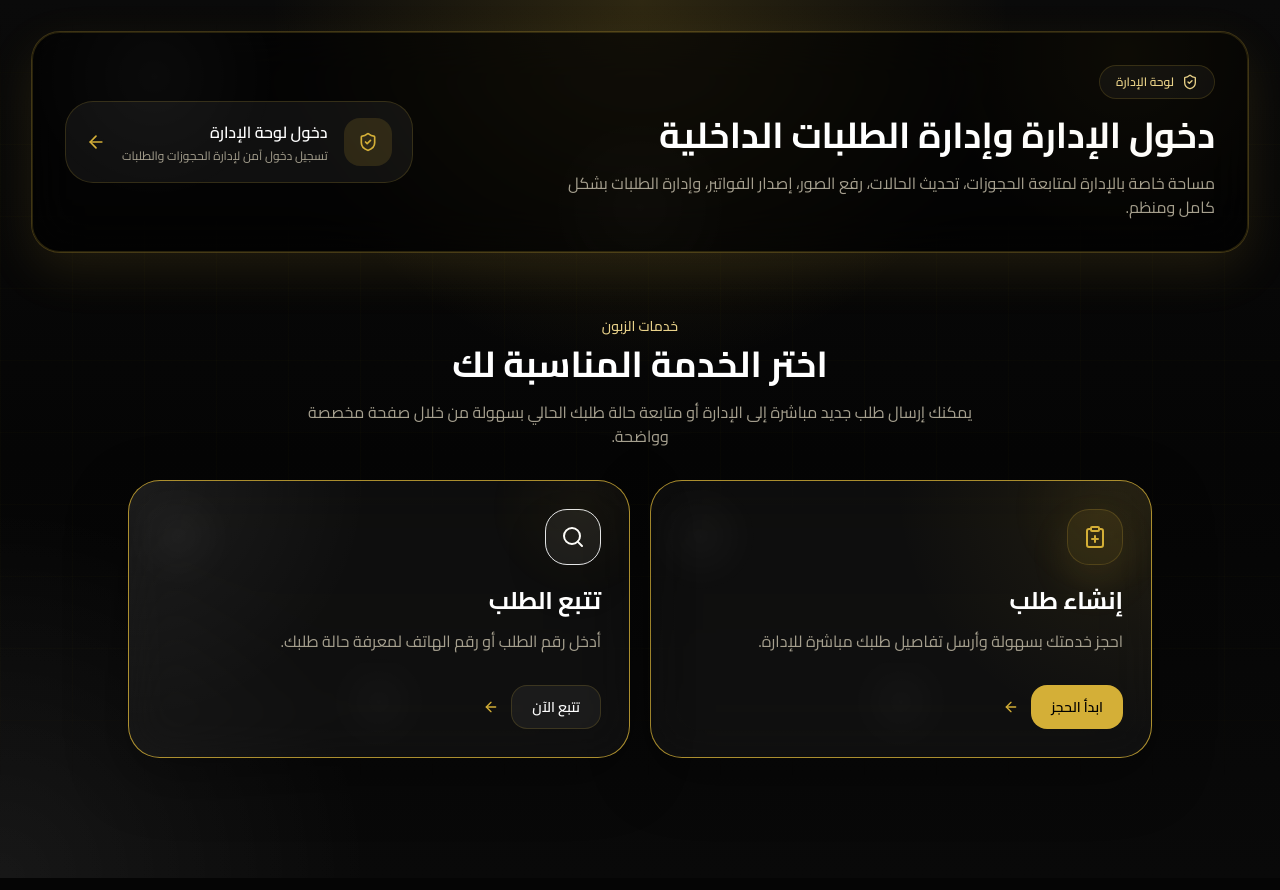
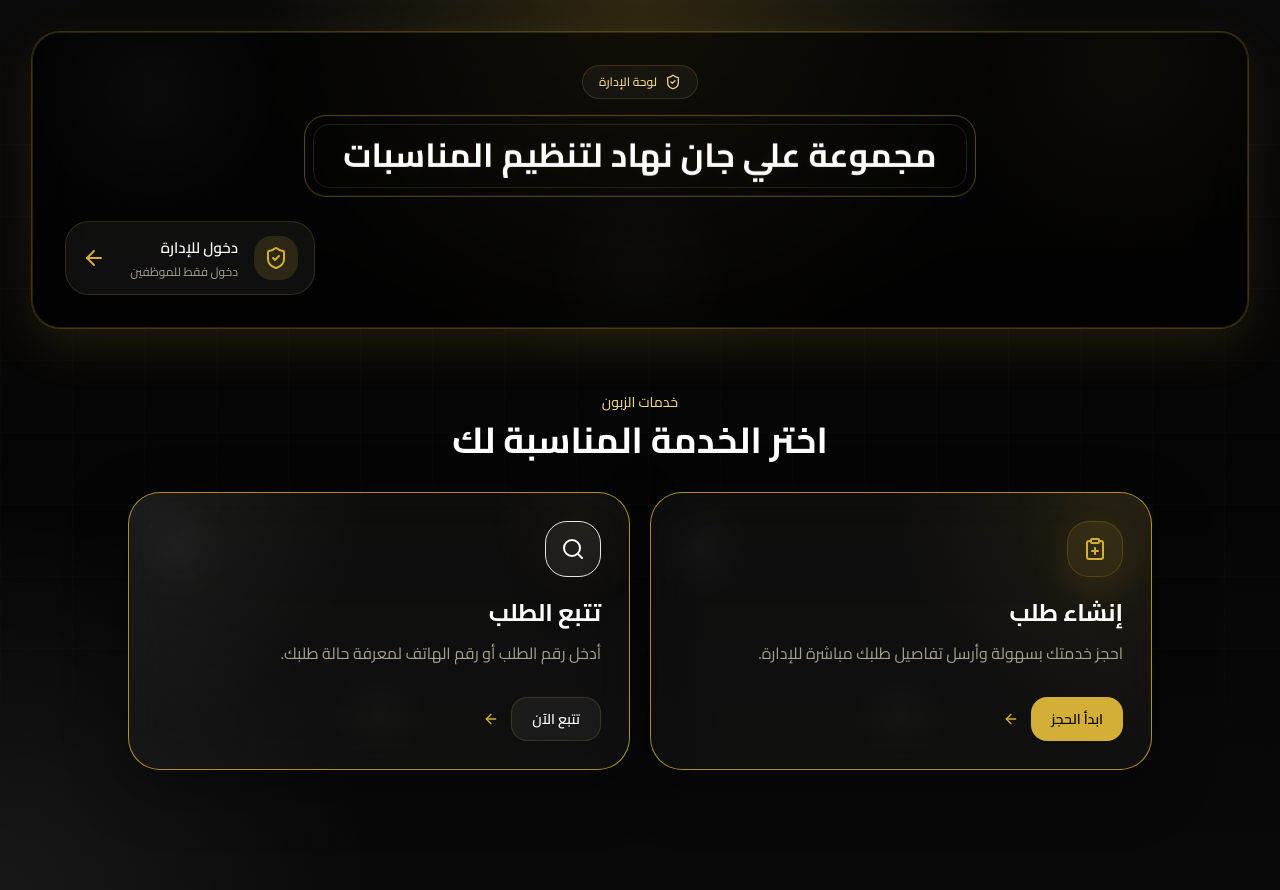
Before and after one commit to yoland11/alijan, a Next.js app: page / in a window 1280 px wide. Built offline with nearby package versions, Linux system fonts and the light colour scheme.

Commit message:
update project

```diff
--- a/app/globals.css
+++ b/app/globals.css
@@ -123,6 +123,87 @@ textarea:-webkit-autofill:focus {
       radial-gradient(circle at 50% 80%, rgba(255, 255, 255, 0.05) 0, transparent 16%);
     opacity: 0.4;
   }
+
+  .hero-title-frame {
+    position: relative;
+    display: inline-flex;
+    align-items: center;
+    justify-content: center;
+    width: min(100%, 48rem);
+    border: 1px solid rgba(212, 175, 55, 0.42);
+    border-radius: 22px;
+    padding: 0.9rem 1.1rem;
+    background: transparent;
+    box-shadow:
+      0 0 0 1px rgba(255, 255, 255, 0.03) inset,
+      0 0 0 rgba(212, 175, 55, 0);
+    transform-origin: center;
+    will-change: transform, box-shadow, border-color;
+    animation:
+      ajn-frame-float 5.2s ease-in-out infinite,
+      ajn-frame-glow 6.4s ease-in-out infinite;
+  }
+
+  .hero-title-frame::before {
+    content: "";
+    position: absolute;
+    inset: 8px;
+    border: 1px solid rgba(212, 175, 55, 0.16);
+    border-radius: 16px;
+    pointer-events: none;
+  }
+
+  .hero-title-text {
+    font-size: clamp(1.45rem, 2.6vw, 2.2rem);
+    line-height: 1.55;
+    font-weight: 700;
+    color: #fff;
+    letter-spacing: 0.01em;
+    text-wrap: balance;
+    text-shadow: 0 0 12px rgba(212, 175, 55, 0.1);
+    animation: ajn-title-shimmer 6s ease-in-out infinite;
+  }
+}
+
+@keyframes ajn-frame-glow {
+  0%,
+  100% {
+    transform: translateY(0);
+    border-color: rgba(212, 175, 55, 0.34);
+    box-shadow:
+      0 0 0 1px rgba(255, 255, 255, 0.03) inset,
+      0 0 0 rgba(212, 175, 55, 0);
+  }
+
+  50% {
+    transform: translateY(-1px);
+    border-color: rgba(212, 175, 55, 0.54);
+    box-shadow:
+      0 0 0 1px rgba(255, 255, 255, 0.04) inset,
+      0 0 24px rgba(212, 175, 55, 0.1);
+  }
+}
+
+@keyframes ajn-frame-float {
+  0%,
+  100% {
+    transform: translate3d(0, 0, 0);
+  }
+
+  50% {
+    transform: translate3d(0, -2px, 0);
+  }
+}
+
+@keyframes ajn-title-shimmer {
+  0%,
+  100% {
+    text-shadow: 0 0 10px rgba(212, 175, 55, 0.08);
+  }
+
+  50% {
+    text-shadow: 0 0 18px rgba(212, 175, 55, 0.16);
+  }
 }
 
 @media (max-width: 640px) {
@@ -140,4 +221,15 @@ textarea:-webkit-autofill:focus {
   .surface-panel-strong {
     border-radius: 24px;
   }
+
+  .hero-title-frame {
+    width: 100%;
+    padding: 0.85rem 1rem;
+    border-radius: 20px;
+  }
+
+  .hero-title-frame::before {
+    inset: 7px;
+    border-radius: 14px;
+  }
 }
--- a/app/page.tsx
+++ b/app/page.tsx
@@ -6,38 +6,34 @@ export default function HomePage() {
     <div className="page-shell pb-24">
       <div className="section-shell space-y-8 pt-5 sm:space-y-10 sm:pt-8">
         <section className="surface-panel-strong noise-overlay overflow-hidden p-5 sm:p-8">
-          <div className="flex flex-col gap-6 lg:flex-row lg:items-center lg:justify-between">
-            <div className="max-w-3xl">
+          <div className="flex flex-col gap-6">
+            <div className="flex flex-col items-center text-center">
               <div className="mb-4 inline-flex items-center gap-2 rounded-full border border-ajn-line bg-white/[0.04] px-4 py-2 text-xs font-semibold text-ajn-goldSoft">
                 <ShieldCheck className="h-4 w-4" />
                 لوحة الإدارة
               </div>
-              <h1 className="text-3xl font-bold text-white sm:text-4xl">
-                دخول الإدارة وإدارة الطلبات الداخلية
-              </h1>
-              <p className="mt-4 max-w-2xl text-sm leading-8 text-ajn-muted sm:text-base">
-                مساحة خاصة بالإدارة لمتابعة الحجوزات، تحديث الحالات، رفع الصور، إصدار
-                الفواتير، وإدارة الطلبات بشكل كامل ومنظم.
-              </p>
+              <div className="hero-title-frame mx-auto max-w-2xl">
+                <h1 className="hero-title-text">مجموعة علي جان نهاد لتنظيم المناسبات</h1>
+              </div>
             </div>
 
+            <div className="flex justify-center lg:justify-end">
               <Link
                 href="/admin/login"
-              className="group inline-flex w-full items-center justify-between gap-4 rounded-[28px] border border-ajn-line bg-white/[0.05] px-5 py-4 text-right transition duration-300 hover:-translate-y-1 hover:border-ajn-gold/55 hover:bg-white/[0.08] sm:w-auto sm:min-w-[280px]"
+                className="group inline-flex w-full items-center justify-between gap-3 rounded-[24px] border border-ajn-line bg-white/[0.05] px-4 py-3.5 text-right transition duration-300 hover:-translate-y-1 hover:border-ajn-gold/55 hover:bg-white/[0.08] sm:w-auto sm:min-w-[250px]"
               >
                 <div className="flex items-center gap-4">
-                <span className="flex h-12 w-12 items-center justify-center rounded-2xl bg-ajn-gold/15 text-ajn-gold">
-                  <ShieldCheck className="h-5 w-5" />
+                  <span className="flex h-11 w-11 items-center justify-center rounded-[18px] bg-ajn-gold/15 text-ajn-gold">
+                    <ShieldCheck className="h-4.5 w-4.5" />
                   </span>
                   <div>
-                  <p className="text-base font-semibold text-white">دخول لوحة الإدارة</p>
-                  <p className="mt-1 text-xs text-ajn-muted">
-                    تسجيل دخول آمن لإدارة الحجوزات والطلبات
-                  </p>
+                    <p className="text-[15px] font-semibold text-white">دخول للإدارة</p>
+                    <p className="mt-1 text-xs text-ajn-muted">دخول فقط للموظفين</p>
                   </div>
                 </div>
-              <ArrowLeft className="h-5 w-5 text-ajn-gold transition group-hover:-translate-x-1" />
+                <ArrowLeft className="h-4.5 w-4.5 text-ajn-gold transition group-hover:-translate-x-1" />
               </Link>
+            </div>
           </div>
         </section>
 
@@ -47,10 +43,6 @@ export default function HomePage() {
             <h2 className="text-3xl font-bold text-white sm:text-4xl">
               اختر الخدمة المناسبة لك
             </h2>
-            <p className="mx-auto mt-4 max-w-2xl text-sm leading-8 text-ajn-muted sm:text-base">
-              يمكنك إرسال طلب جديد مباشرة إلى الإدارة أو متابعة حالة طلبك الحالي بسهولة
-              من خلال صفحة مخصصة وواضحة.
-            </p>
           </div>
 
           <div className="grid gap-5 md:grid-cols-2">
```
Also changed, not shown: 1 other file (tests, documents, lock files or other folders). Lines whose indentation alone changed are shown as unchanged.
